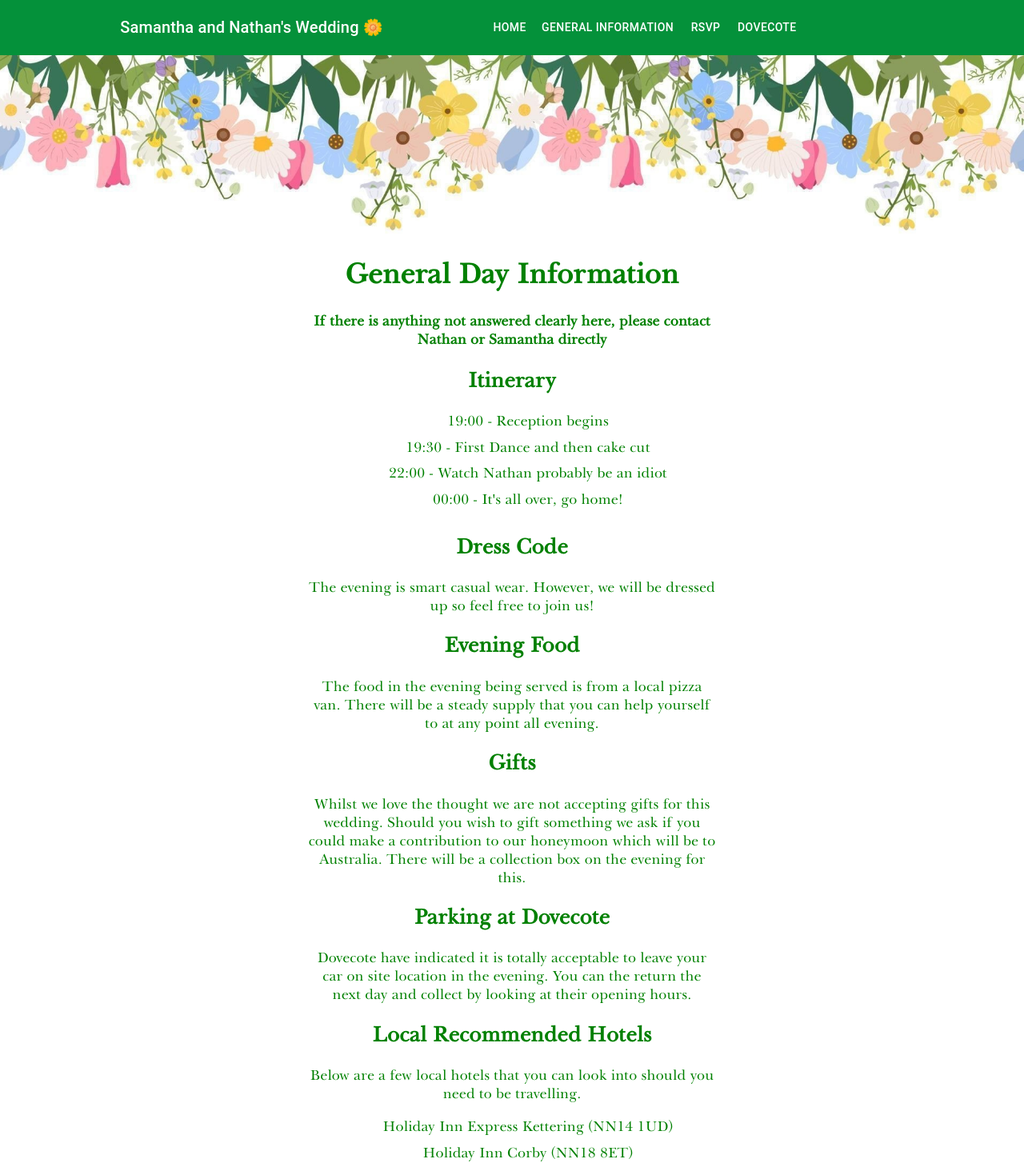
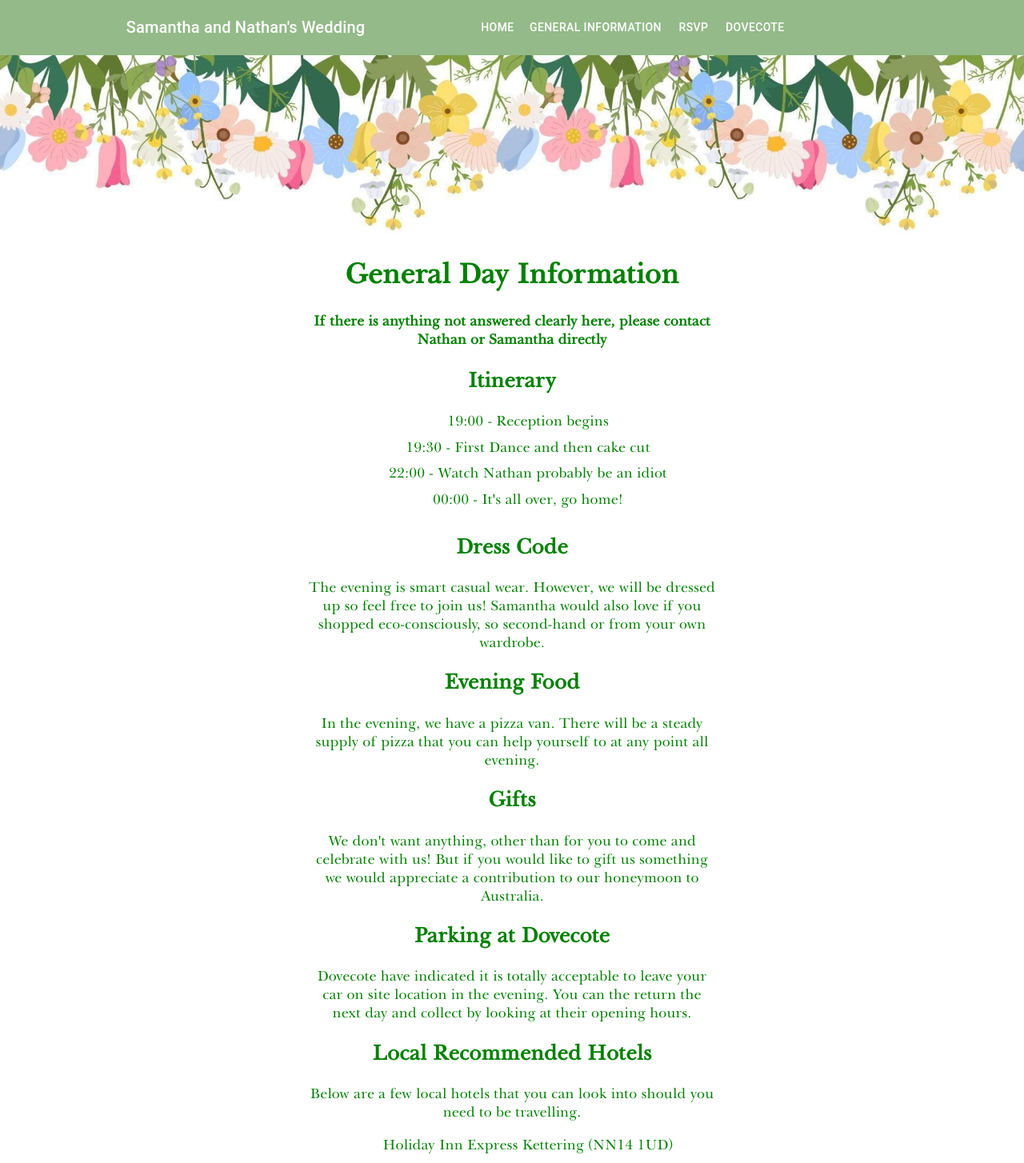
Before and after one commit to naathanbrown/wedding, a React (Create React App) app: page /info in a window 1280 px wide. Shown: the top 1454 px of the page at 80% size. Built offline with nearby package versions, Linux system fonts and the light colour scheme.

Commit message:
samantha fixes

```diff
--- a/src/components/allRsvp.tsx
+++ b/src/components/allRsvp.tsx
@@ -106,26 +106,12 @@ export const AllRsvp = ({ updateDisplayMessage, setLoading }) => {
 
   return (
     <div style={{ margin: "2%" }}>
-      <h1>Menu</h1>
-      <h2>Starters</h2>
-      <ul>
-        <li>Tomato and Basil Soup with Crusty Bread (GF)</li>
-        <li>Smoked Salmon Salad (GF)</li>
-        <li>Grilled Halloumi Fries with Rocket and Sweet Chilli Sauce (GF)</li>
-      </ul>
-      <h2>Mains</h2>
-      <h3>All served with roast potatoes and seasonal vegetables</h3>
-      <ul>
-        <li>Roast Beef with Yorkshire Pudding (can be GF on req)</li>
-        <li>Herb Crusted Salmon (GF)</li>
-        <li>Vegetarian Lasagna</li>
-      </ul>
-      <h2>Desert</h2>
-      <ul>
-        <li>Apple & Blackberry Crumble Served with Ice Cream or Cream</li>
-        <li>Chocolate Profiterole Stack</li>
-        <li>Salted Caramel Brownie with Ice Cream </li>
-      </ul>
+      <h1>RSVP</h1>
+      <h4>
+        Please indicate to use if you are able to attend the wedding. Please
+        also let us know if you have a song request and any dietary
+        requirements.
+      </h4>
       <Card
         component="form"
         noValidate
--- a/src/components/navbar.tsx
+++ b/src/components/navbar.tsx
@@ -49,11 +49,11 @@ export const Navbar = () => {
   };
 
   return (
-    <AppBar position="static" style={{ backgroundColor: "#04913a" }}>
+    <AppBar position="static" style={{ backgroundColor: "#93ba88" }}>
       <Container maxWidth="xl">
         <Toolbar disableGutters>
           <Typography variant="h6" component="div" sx={{ flexGrow: 1 }}>
-            Samantha and Nathan's Wedding &#127804;
+            Samantha and Nathan's Wedding
           </Typography>
           <Box sx={{ flexGrow: 1, display: { xs: "flex", md: "none" } }}>
             <IconButton
--- a/src/components/receptionRsvp.tsx
+++ b/src/components/receptionRsvp.tsx
@@ -84,7 +84,11 @@ export const ReceptionRsvp = ({ updateDisplayMessage, setLoading }) => {
 
   return (
     <div style={{ margin: "2%" }}>
-      <h1>Evening Food</h1>
+      <h1>RSVP</h1>
+      <h4>
+        Please indicate to use if you are able to attend the wedding. Please
+        also let us know if you have a song request.
+      </h4>
       <h4>
         In the evening a selection of pizza will be available for all guests to
         enjoy. Please indicate any dietary requirements in the form. More
--- a/src/pages/dovecote/dovecote.tsx
+++ b/src/pages/dovecote/dovecote.tsx
@@ -21,18 +21,18 @@ export const Dovecote = () => {
           <div>
             <h2>Wedding Breakfast</h2>
             <p>
-              The wedding breakfast will begin from 3pm at Dovecote. There will
-              be a full 3 course meal served and a bar on site. There will be a
-              seating plan provided nearer the time.{" "}
+              You can arrive at Dovecote from 1pm. The wedding breakfast will
+              begin at 3pm. There will be a full 3 course meal served and a bar
+              on site. There will be a seating plan provided nearer the time.{" "}
             </p>
           </div>
         )}
         <h2>Reception</h2>
         <p>
           The reception will begin at 7pm. Do not arrive later than 7:30 as you
-          will miss the first dance and cake cut. The evening will have a DJ, a
-          dance floor and a bar on site to purchase drinks. There will be pizza
-          being served for guests to eat also.
+          will miss the first dance and cake cutting. The evening will have a
+          DJ, a dance floor and a bar on site to purchase drinks. There will be
+          pizza being served also.
         </p>
         <h2>Parking</h2>
         <p>
--- a/src/pages/home/Home.tsx
+++ b/src/pages/home/Home.tsx
@@ -15,11 +15,9 @@ export const Home = () => {
       <h1 id="middle-line">
         Nathan <br /> and <br /> Samantha
       </h1>
-      <h1 id="bottom-line">Invite you to celebrate their wedding</h1>
+      <h1 id="bottom-line">invite you to celebrate their wedding.</h1>
       <h1 id="bottom-line">27 September 2025</h1>
-      <h1 id="bottom-line">
-        Venue and general information available from nav bar above
-      </h1>
+      <br />
       <Link id="bottom-line-link" to={{ pathname: "/rsvp", search }}>
         Please RSVP
       </Link>
--- a/src/pages/info/info.tsx
+++ b/src/pages/info/info.tsx
@@ -22,11 +22,11 @@ export const Info = () => {
             <div>
               <li>10:30 - Begin to arrive at ceremony venue</li>
               <li>11:00 - Ceremony begins</li>
-              <li>11:30 - Photos and memories at the church</li>
+              <li>11:30 - Photos at the church</li>
               <li>12:00 - Depart from Rutland Water</li>
-              <li>13:00 - Arrive at Dovecote anytime after this point</li>
-              <li>15:00 - Wedding Breakfast is begins</li>
-              <li>17:00 - Finish the breakfast, garden game and relax!</li>
+              <li>13:00 - Arrive at Dovecote anytime after one</li>
+              <li>15:00 - Wedding Breakfast begins</li>
+              <li>17:00 - Finish the breakfast, garden games and relax</li>
             </div>
           )}
           <li>19:00 - Reception begins</li>
@@ -39,26 +39,53 @@ export const Info = () => {
           <p>
             The ceremony and breakfast is formal wear only. The evening is smart
             casual should you wish to change. We ask you avoid a green or navy
-            suit, purple dresses and of course white!
+            suit, purple dresses and of course white! Samantha would also love
+            if you shopped eco-consciously, so second-hand or from your own
+            wardrobe.
           </p>
         ) : (
           <p>
             The evening is smart casual wear. However, we will be dressed up so
-            feel free to join us!
+            feel free to join us! Samantha would also love if you shopped
+            eco-consciously, so second-hand or from your own wardrobe.
           </p>
+        )}
+        {userType === "all" && (
+          <div>
+            <h1>Menu</h1>
+            <h2>Starters</h2>
+            <ul>
+              <li>Tomato and Basil Soup with Crusty Bread (GF)</li>
+              <li>Smoked Salmon Salad (GF)</li>
+              <li>
+                Grilled Halloumi Fries with Rocket and Sweet Chilli Sauce (GF)
+              </li>
+            </ul>
+            <h2>Mains</h2>
+            <h3>All served with roast potatoes and seasonal vegetables</h3>
+            <ul>
+              <li>Roast Beef with Yorkshire Pudding (can be GF on req)</li>
+              <li>Herb Crusted Salmon (GF)</li>
+              <li>Vegetarian Lasagna</li>
+            </ul>
+            <h2>Desert</h2>
+            <ul>
+              <li>Apple & Blackberry Crumble Served with Ice Cream or Cream</li>
+              <li>Chocolate Profiterole Stack</li>
+              <li>Salted Caramel Brownie with Ice Cream </li>
+            </ul>
+          </div>
         )}
         <h2>Evening Food</h2>
         <p>
-          The food in the evening being served is from a local pizza van. There
-          will be a steady supply that you can help yourself to at any point all
-          evening.
+          In the evening, we have a pizza van. There will be a steady supply of
+          pizza that you can help yourself to at any point all evening.
         </p>
         <h2>Gifts</h2>
         <p>
-          Whilst we love the thought we are not accepting gifts for this
-          wedding. Should you wish to gift something we ask if you could make a
-          contribution to our honeymoon which will be to Australia. There will
-          be a collection box on the evening for this.
+          We don't want anything, other than for you to come and celebrate with
+          us! But if you would like to gift us something we would appreciate a
+          contribution to our honeymoon to Australia.
         </p>
         <h2>Parking at Dovecote</h2>
         <p>
--- a/src/pages/rutland/rutland.tsx
+++ b/src/pages/rutland/rutland.tsx
@@ -12,15 +12,18 @@ export const Rutland = () => {
         <h1>Rutland Water Ceremony</h1>
         <h2>Normanton Church</h2>
         <p>
-          Our ceremony will take place at 11am at Normanton Church. This is a
-          deconsecrated church and we will be having a civil ceremony.
+          Our ceremony will take place at 11am at Normanton Church. Please
+          arrive by 10:30. This is a deconsecrated church and we will be having
+          a civil ceremony.
         </p>
         <h2>Parking</h2>
         <p>
           Parking is best found at the Normanton Car Park at Rutland Water (LE15
-          8HD). Parking here costs a few pounds and is a short 3-5 min walk from
-          the Church. Should you need disabled parking access please contact
-          Nathan or Samantha directly
+          8HD). Take a ticket from the barrier upon entry, and then turn right
+          and follow signs for Normanton Church. There is a car park that is a
+          short 3-5 min walk from the Church. Upon leaving the church, you will
+          be given a ticket to exit for free. Should you need disabled parking
+          access please contact Nathan or Samantha directly.
         </p>
         <img id="carpark" src="carpark.png" alt="car park directions"></img>
       </div>
```
